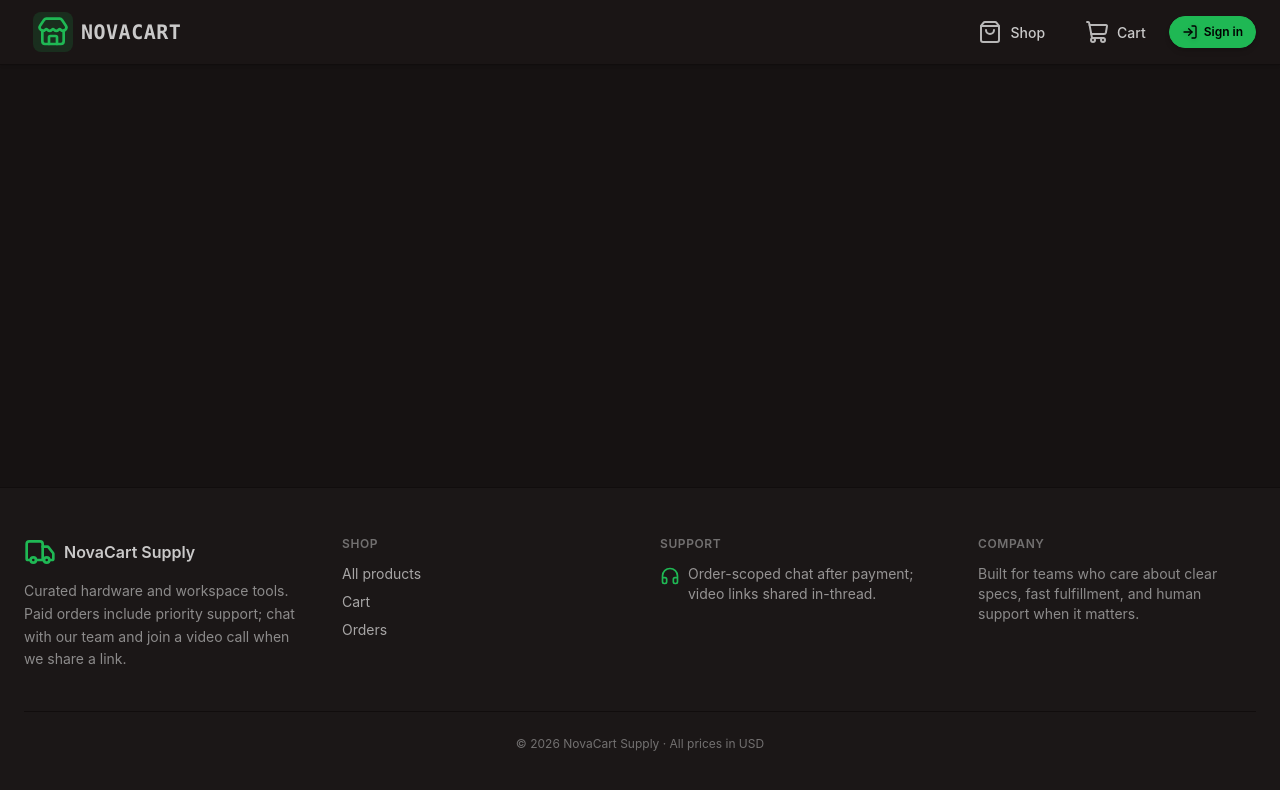
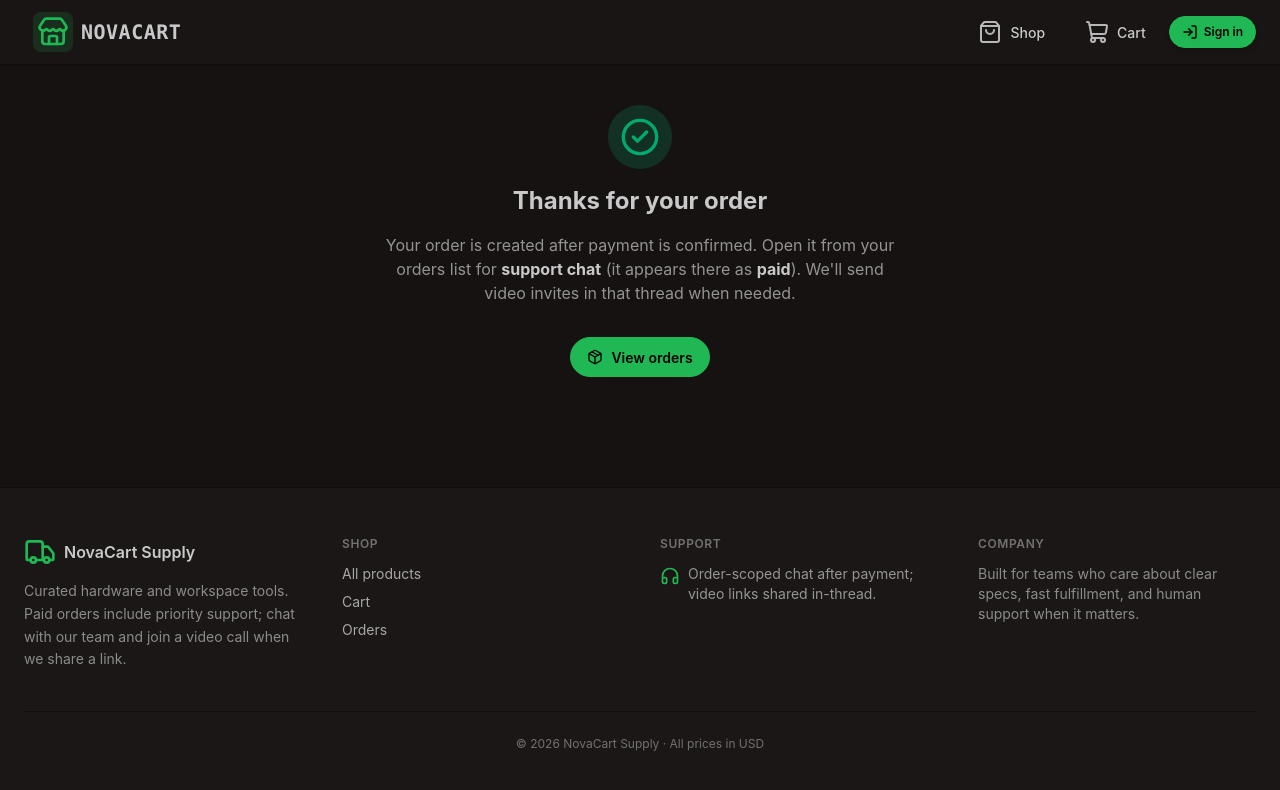
Before and after one commit to Chaitanya100000/E-Commerce, a React (Vite) app in the folder frontend/: page /checkout/return in a window 1280 px wide. Shown: the top 790 px of the page. Built offline with nearby package versions, Linux system fonts and the light colour scheme; no server answers.

Commit message:
feat: add CheckoutReturnPage component for order confirmation and cart clearing

```diff
--- a/frontend/src/App.jsx
+++ b/frontend/src/App.jsx
@@ -5,6 +5,7 @@
 import HomePage from './pages/HomePage';
 import CartPage from './pages/CartPage';
 import OrdersPage from './pages/OrdersPage';
+import CheckoutReturnPage from './pages/CheckoutReturnPage';
 
 function App() {
   const { isLoaded, isSignedIn } = useAuth()
@@ -15,7 +16,10 @@
       <Routes>
         <Route path="/" element={<HomePage />} />
         <Route path="/cart" element={<CartPage />} />
+
         <Route path="/orders" element={isSignedIn ? <OrdersPage /> : <Navigate to="/" replace />} />
+
+        <Route path="/checkout/return" element={<CheckoutReturnPage />} />
       </Routes>
     </Layout>
   )
--- /dev/null
+++ b/frontend/src/pages/CheckoutReturnPage.jsx
@@ -0,0 +1,49 @@
+import { Link, useSearchParams } from "react-router";
+import { useCart } from "../store/cart";
+import { useQueryClient } from "@tanstack/react-query";
+import { useEffect } from "react";
+import { CheckCircle2Icon, PackageIcon } from "lucide-react";
+
+function CheckoutReturnPage() {
+  const clearCart = useCart((s) => s.clear);
+
+  const [params] = useSearchParams();
+  const checkoutId = params.get("checkout_id");
+
+  const queryClient = useQueryClient();
+
+  useEffect(() => {
+    clearCart();
+    queryClient.invalidateQueries({ queryKey: ["orders"] });
+  }, [queryClient, clearCart]);
+
+  return (
+    <div className="mx-auto max-w-lg text-center">
+      <div className="avatar placeholder mx-auto mb-4">
+        <div className="w-16 rounded-full bg-success/20 text-success flex items-center justify-center">
+          <CheckCircle2Icon className="size-10" aria-hidden />
+        </div>
+      </div>
+
+      <h1 className="text-2xl font-bold text-base-content">Thanks for your order</h1>
+
+      <p className="mt-4 text-base-content/70">
+        Your order is created after payment is confirmed. Open it from your orders list for{" "}
+        <strong className="text-base-content">support chat</strong> (it appears there as{" "}
+        <strong className="text-base-content">paid</strong>). We&apos;ll send video invites in that
+        thread when needed.
+      </p>
+
+      {checkoutId ? (
+        <p className="mt-2 font-mono text-xs text-base-content/50">Checkout: {checkoutId}</p>
+      ) : null}
+
+      <Link to="/orders" className="btn btn-primary mt-8 gap-2">
+        <PackageIcon className="size-4" aria-hidden />
+        View orders
+      </Link>
+    </div>
+  );
+}
+
+export default CheckoutReturnPage;
```
